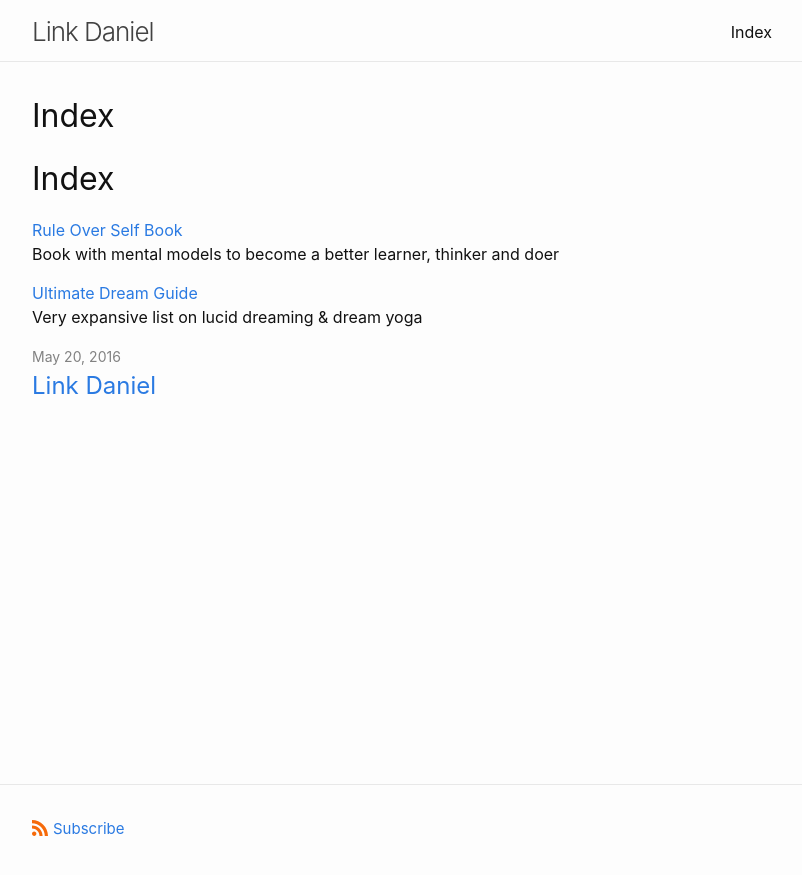
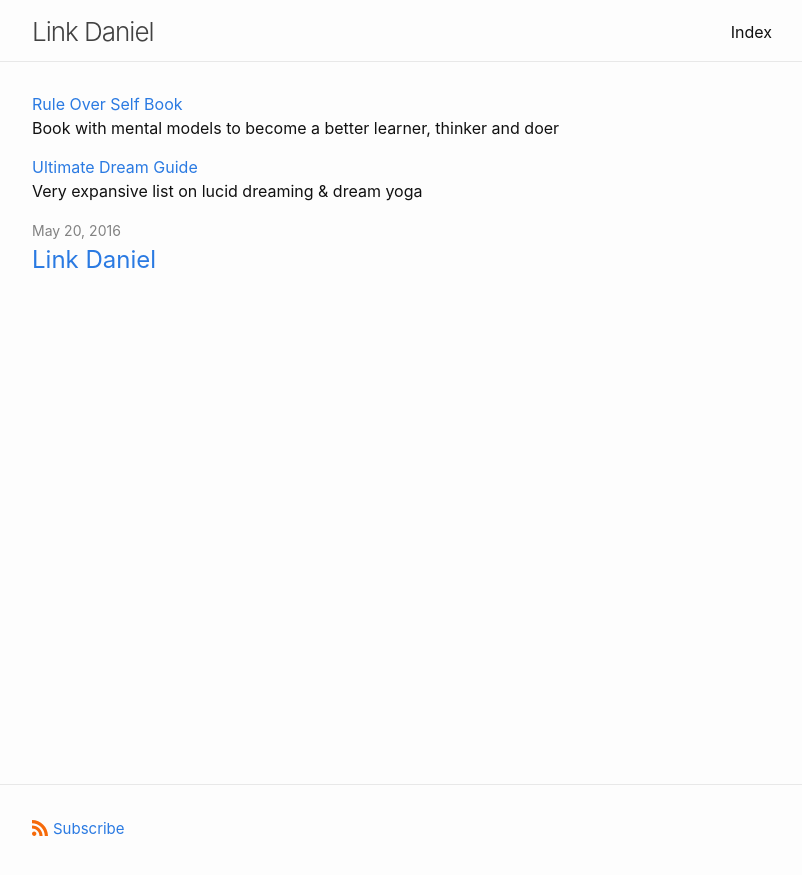
Before and after one commit to link-daniel/link.github.io, a Jekyll site: the page built from index.md, in a window 1280 px wide. Shown: the top 875 px of the page, without its empty margins (238-1040 px from the left). Built offline with Jekyll 4.4.1, drawn with Linux system fonts in a browser that asks for light colours; our own code applies the rules of GitHub Pages for plain Markdown files.

Commit message:
Update index.md

```diff
--- a/index.md
+++ b/index.md
@@ -9,8 +9,6 @@ layout: home
 ---
 
 
-# Index
-
 [Rule Over Self Book](https://link.com.de/ruleoverself)
 <br>
 Book with mental models to become a better learner, thinker and doer
```
